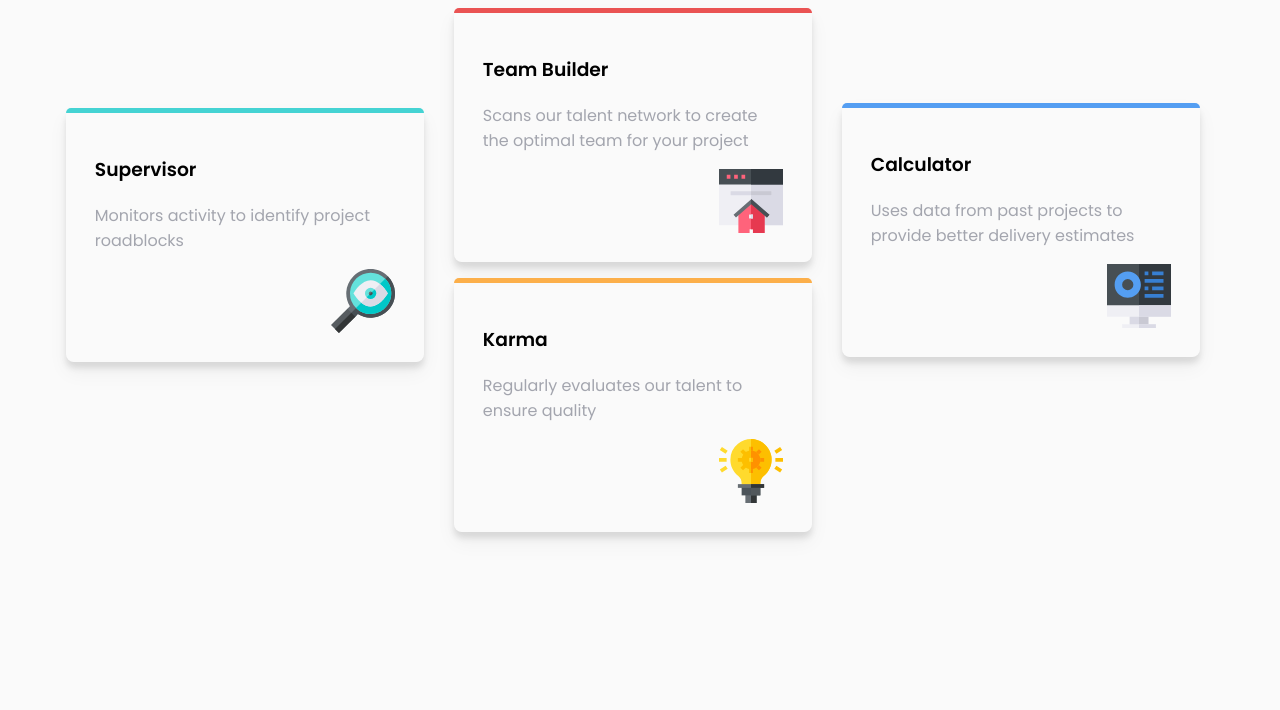
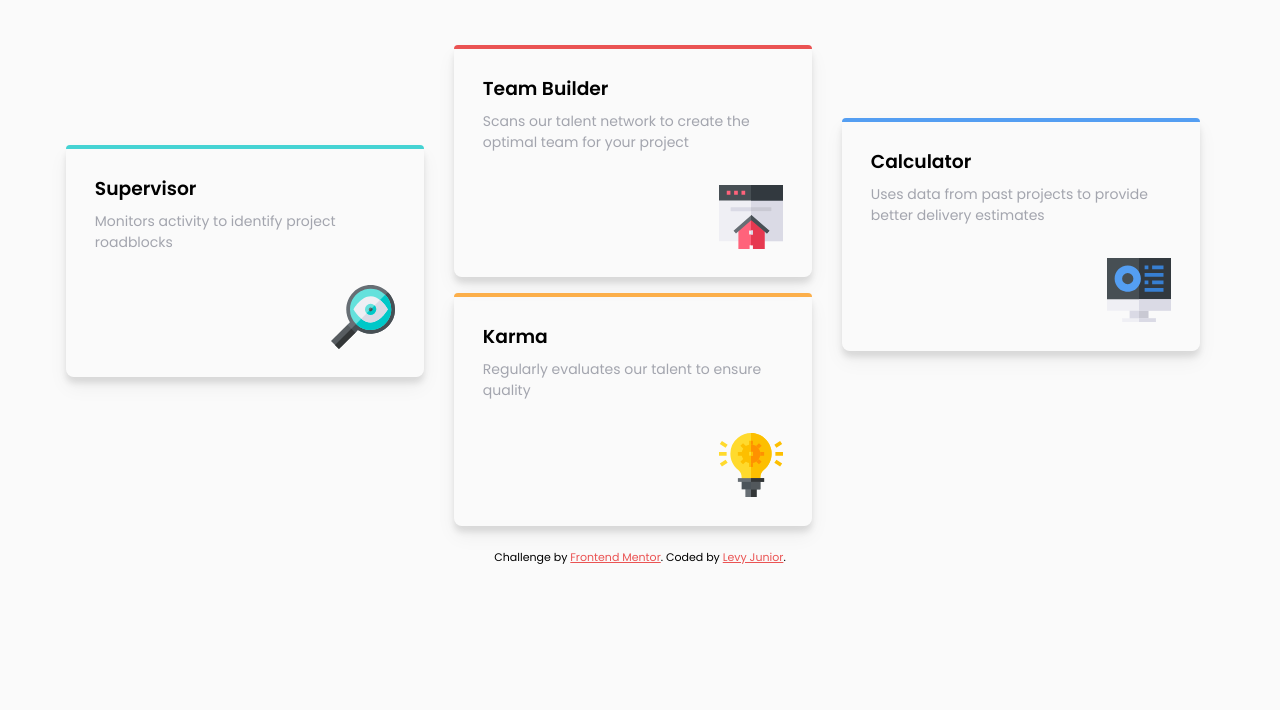
Before and after one commit to Levy-Jr/Four-Card-Feature-Grid, a plain HTML site: page index.html in a window 1280 px wide. Shown: the part 218-928 px from the top of the page. Before the commit the page ends 800 px from the top, so only its background shows below. Drawn offline with Linux system fonts and the light colour scheme.

Commit message:
some padding, margin and font size fix

```diff
--- a/index.html
+++ b/index.html
@@ -64,10 +64,10 @@
 
 
   <footer>
-    <!-- <p class="attribution">
+    <p class="attribution">
       Challenge by <a href="https://www.frontendmentor.io?ref=challenge" target="_blank">Frontend Mentor</a>.
       Coded by <a href="#">Levy Junior</a>.
-    </p> -->
+    </p>
   </footer>
 </body>
 </html>
--- a/style.css
+++ b/style.css
@@ -9,15 +9,18 @@
   --Very-Light-Gray: hsl(0, 0%, 98%);
 }
 
+* {
+  padding: 0;
+  margin: 0;
+}
+
 body{
   background-color: var(--Very-Light-Gray);
-  margin: 0;
-  padding: 0;
   font-family: 'Poppins', sans-serif;
   display: flex;
   justify-content: center;
-  align-items: center;
   min-height: 100vh;
+  padding-block: 4rem;
 }
 
 .container{
@@ -33,6 +36,8 @@ body{
 
 .title{
   text-align: center;
+  font-size: 2.25rem;
+  line-height: 1.4;
 }
 
 .title span{
@@ -41,10 +46,16 @@ body{
 
 .description{
   text-align: center;
+  font-size: .938rem;
+  max-width: 55ch;
+  margin-block: .5rem 3rem;
+  margin-inline: auto;
 }
 
 .container p{
   color: var(--Grayish-Blue);
+  font-size: .875rem;
+  margin-top: .5rem;
 }
 
 .container-box{
@@ -64,7 +75,7 @@ article{
 }
 
 article img{
-  margin-top: 1rem;
+  margin-top: 2rem;
   display: block;
   /* margin-left auto only worked because of display block */
   margin-left: auto;
@@ -73,7 +84,7 @@ article img{
 article::after{
   content: '';
   border-radius: .5rem .5rem 0rem 0rem;
-  height: 5px;
+  height: 4px;
   position: absolute;
   top: 0px;
   left: 0px;
@@ -84,9 +95,9 @@ article::after{
   transform: translateY(100px);
 }
 
-.team-builder{
+/* .team-builder{
 
-}
+} */
 
 .karma{
   grid-column: 2;
@@ -113,9 +124,7 @@ article::after{
   background-color: var(--Blue);
 }
 
-
-
-@media (max-width: 1200px){
+@media (max-width: 75em){
   .container-box{
     margin: 0rem 1rem;
     place-items: center;
```
